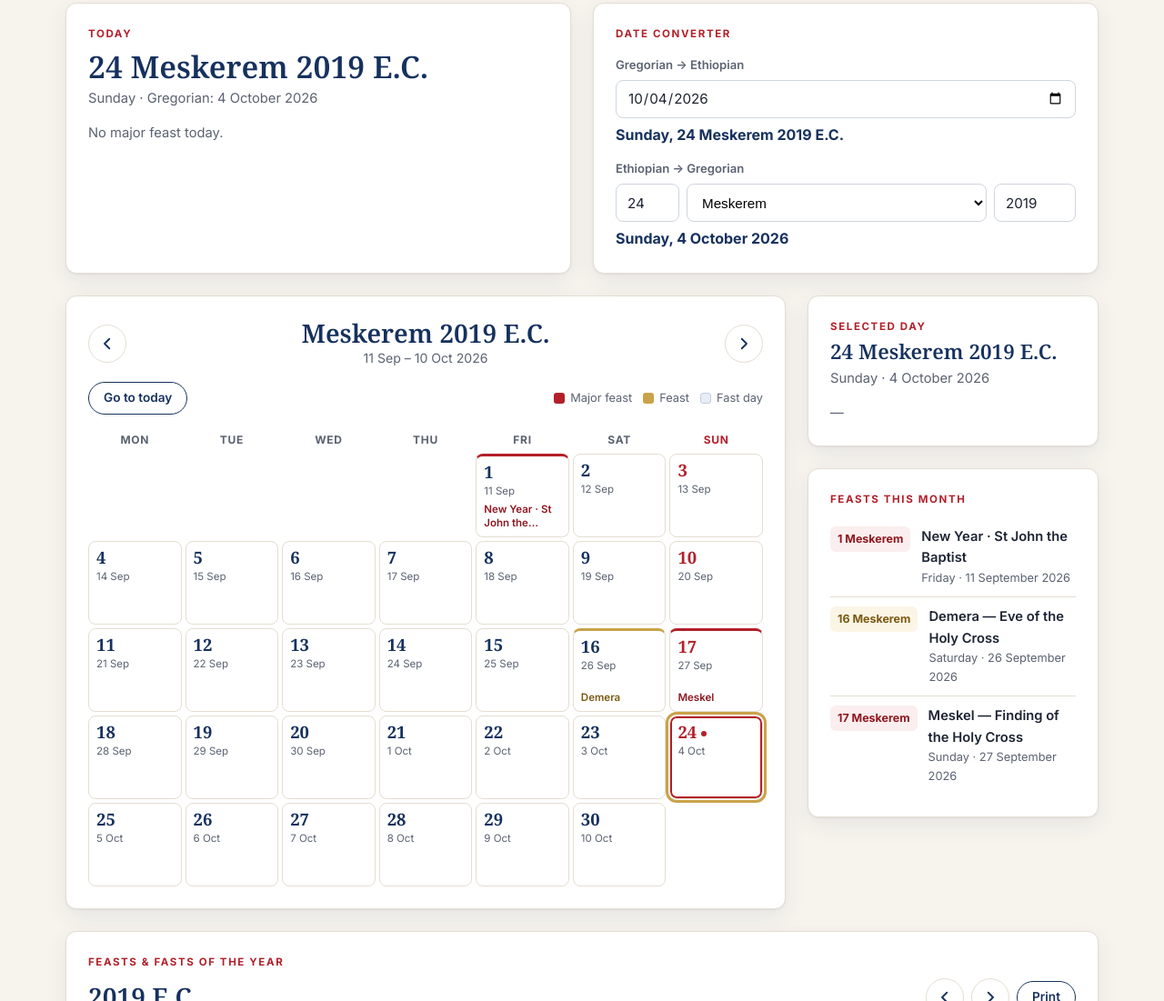
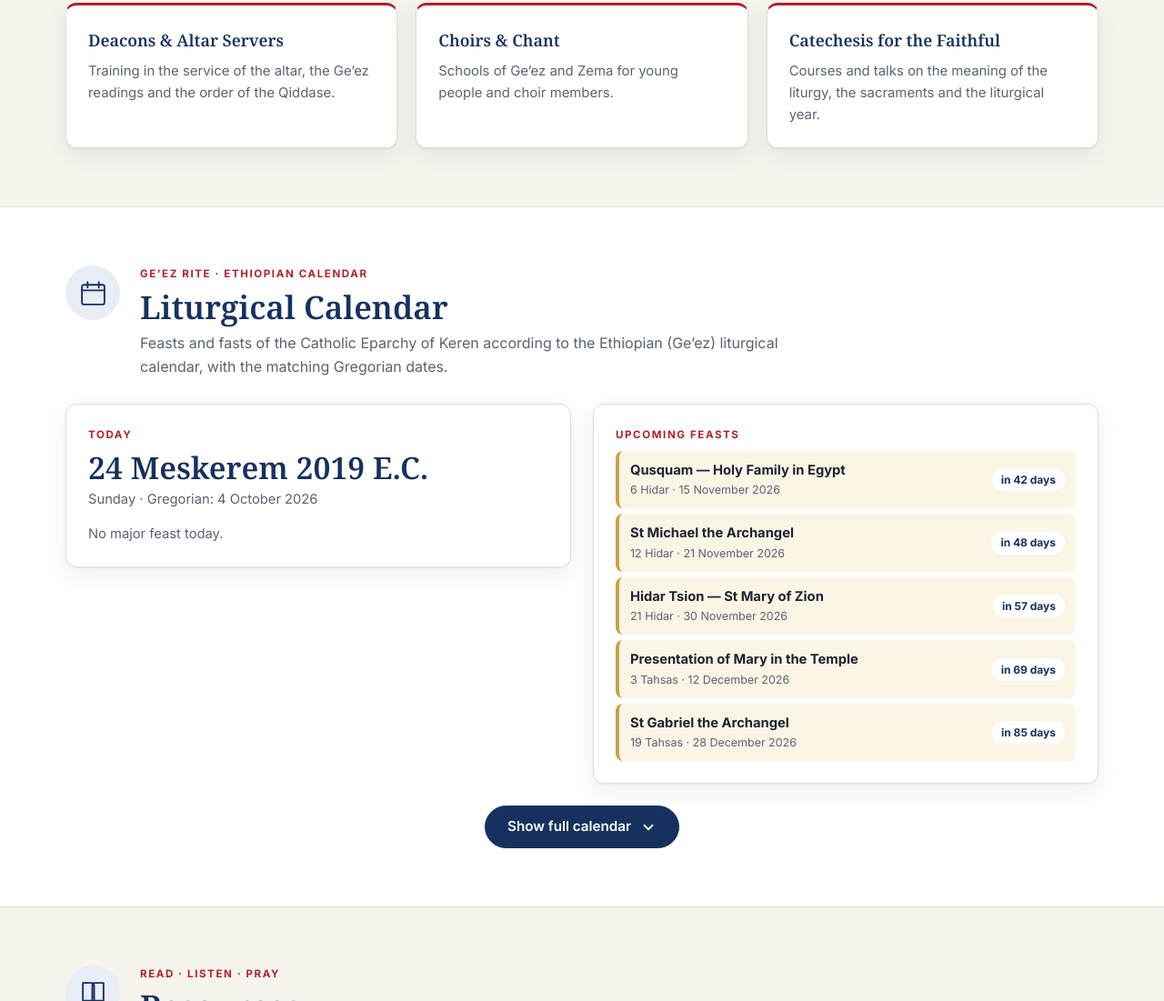
Before and after one commit to Tewelde88/cek-website, a plain HTML site: page liturgy.html in a window 1280 px wide. Shown: the part 1699-2800 px from the top of the page at 91% size. Drawn offline with Linux system fonts and the light colour scheme.

Commit message:
Liturgy: move calendar before Resources; compact view with Show full calendar
Compact view shows today and the next 5 feasts with countdown; clicking a feast or the button opens converter, month view and year list.

Co-Authored-By: Claude Opus 5.5 <noreply@anthropic.com>

```diff
--- a/css/liturgy.css
+++ b/css/liturgy.css
@@ -63,3 +63,38 @@ html[lang="ti"] .lit-card h3{font-family:var(--ethiopic-serif)}
   .subnav{display:none}
   .lit-section{border:0;padding:0}
 }
+
+/* ---------- Calendar: compact view + "Show full calendar" ---------- */
+.cal-compact{display:grid;gap:clamp(16px,2vw,24px);grid-template-columns:repeat(auto-fit,minmax(min(100%,320px),1fr));align-items:start}
+.upcoming{list-style:none;margin-top:8px;display:grid;gap:6px}
+.up-btn{
+  width:100%;display:flex;align-items:center;justify-content:space-between;gap:12px;padding:10px 12px;
+  border:0;border-left:4px solid var(--gold);border-radius:var(--radius-sm);background:#fbf5e6;text-align:left;cursor:pointer;
+  transition:transform .15s,box-shadow .15s;
+}
+.up-btn:hover{transform:translateX(2px);box-shadow:var(--shadow)}
+.upcoming .rank-major .up-btn{border-left-color:var(--red);background:#fbeeee}
+.upcoming .rank-fast .up-btn{border-left-color:var(--navy);background:var(--navy-soft)}
+.up-body{display:flex;flex-direction:column;min-width:0}
+.up-body strong{font-size:.92rem;color:var(--ink)}
+.up-date{font-size:.78rem;color:var(--muted)}
+.up-when{flex:none;font-size:.75rem;font-weight:700;color:var(--navy);background:#fff;border-radius:999px;padding:3px 10px;white-space:nowrap}
+.upcoming .rank-major .up-when{color:var(--red-dark)}
+
+.cal-toggle-row{display:flex;justify-content:center;margin-top:clamp(16px,2vw,24px)}
+.cal-toggle{
+  display:inline-flex;align-items:center;gap:10px;min-height:46px;padding:10px 24px;border-radius:999px;cursor:pointer;
+  border:1px solid var(--navy);background:var(--navy);color:#fff;font-weight:600;font-size:.95rem;transition:background-color .2s;
+}
+.cal-toggle:hover{background:var(--navy-dark)}
+.cal-toggle svg{width:18px;height:18px;fill:none;stroke:currentColor;stroke-width:2.4;stroke-linecap:round;stroke-linejoin:round;transition:transform .25s}
+.cal-toggle .when-open{display:none}
+.cal-toggle[aria-expanded="true"]{background:#fff;color:var(--navy)}
+.cal-toggle[aria-expanded="true"] .when-open{display:inline}
+.cal-toggle[aria-expanded="true"] .when-closed{display:none}
+.cal-toggle[aria-expanded="true"] svg{transform:rotate(180deg)}
+.cal-full{margin-top:clamp(16px,2vw,24px);animation:calOpen .3s ease}
+@keyframes calOpen{from{opacity:0;transform:translateY(-6px)}to{opacity:1;transform:none}}
+.cal-full .cal-top{grid-template-columns:minmax(0,1fr)}
+@media (min-width:760px){ .cal-full .conv-card{display:grid;grid-template-columns:1fr 1fr;gap:0 24px;align-items:start} .cal-full .conv-card > .eyebrow{grid-column:1/-1} }
+@media print{ body.print-cal .cal-compact,body.print-cal .cal-toggle-row{display:none !important} .cal-full[hidden]{display:block !important} }
--- a/js/calendar.js
+++ b/js/calendar.js
@@ -137,6 +137,7 @@ const NAMES = {
     era: 'E.C.', gr: 'Gregorian', et: 'Ethiopian',
     today: 'Today', fastDay: 'Fast day', none: 'No feasts this month.', noFeast: 'No major feast today.',
     invalid: 'Please enter a valid date.', range: '–', dayOf: 'days',
+    soon: { today: 'Today', tomorrow: 'Tomorrow', inDays: n => `in ${n} days` },
     feasts: {
       newyear: 'New Year · St John the Baptist', demera: 'Demera — Eve of the Holy Cross',
       meskel: 'Meskel — Finding of the Holy Cross', qusquam: 'Qusquam — Holy Family in Egypt',
@@ -166,6 +167,7 @@ const NAMES = {
     era: 'ዓ.ም.', gr: 'ግሪጎርያን', et: 'ግእዝ',
     today: 'ሎሚ', fastDay: 'መዓልቲ ጾም', none: 'ኣብዚ ወርሒ በዓል የለን።', noFeast: 'ሎሚ ዓቢ በዓል የለን።',
     invalid: 'በጃኹም ቅኑዕ ዕለት ኣእትዉ።', range: '–', dayOf: 'መዓልቲ',
+    soon: { today: 'ሎሚ', tomorrow: 'ጽባሕ', inDays: n => `ድሕሪ ${n} መዓልቲ` },
     feasts: {
       newyear: 'ርእሰ ዓመት · ቅዱስ ዮሓንስ', demera: 'ደመራ', meskel: 'መስቀል — ርክበ መስቀል',
       qusquam: 'ደብረ ቍስቋም', michael: 'ቅዱስ ሚካኤል', tsion: 'ሕዳር ጽዮን', baata: 'በኣታ ማርያም',
@@ -267,6 +269,50 @@ function renderMonth(){
   if (!count) list.appendChild(el('li', 'muted', N().none));
 }
 
+// Compact view: the next feasts from today (with a countdown)
+const UPCOMING_COUNT = 5;
+function renderUpcoming(){
+  const ul = $('upcoming'); if (!ul) return;
+  ul.replaceChildren();
+  let found = 0;
+  for (let j = todayJ; j < todayJ + 400 && found < UPCOMING_COUNT; j++){
+    infoFor(j).feasts.forEach(f => {
+      if (found >= UPCOMING_COUNT) return;
+      const n = j - todayJ, et = jdnToEt(j), g = jdnToGr(j);
+      const li = el('li', 'rank-' + f.rank);
+      const when = el('span', 'up-when', n === 0 ? N().soon.today : n === 1 ? N().soon.tomorrow : N().soon.inDays(n));
+      const body = el('span', 'up-body');
+      body.appendChild(el('strong', '', N().feasts[f.key]));
+      body.appendChild(el('span', 'up-date', `${fmtEt(et, false)} · ${fmtGr(g)}`));
+      const btn = el('button', 'up-btn'); btn.type = 'button';
+      btn.appendChild(body); btn.appendChild(when);
+      btn.addEventListener('click', () => openFullAt(j));
+      li.appendChild(btn);
+      ul.appendChild(li); found++;
+    });
+  }
+}
+
+// "Show full calendar" / "Show less"
+const toggle = $('cal-toggle'), full = $('cal-full');
+function setFull(open){
+  if (!toggle || !full) return;
+  full.hidden = !open;
+  toggle.setAttribute('aria-expanded', String(open));
+}
+if (toggle) toggle.addEventListener('click', () => {
+  const open = toggle.getAttribute('aria-expanded') !== 'true';
+  setFull(open);
+  if (!open) document.getElementById('calendar').scrollIntoView({ block: 'start' });
+});
+// Clicking an upcoming feast opens the full calendar on that day
+function openFullAt(j){
+  const et = jdnToEt(j);
+  state.y = et.y; state.m = et.m; state.sel = j;
+  renderMonth(); renderDay(); renderYear(); setFull(true);
+  document.querySelector('.month-card').scrollIntoView({ behavior: 'smooth', block: 'start' });
+}
+
 function renderDay(){
   const j = state.sel, et = jdnToEt(j), g = jdnToGr(j);
   $('day-et').textContent = fmtEt(et);
@@ -332,7 +378,7 @@ function go(dm){
   if (state.y === todayEt.y && state.m === todayEt.m) state.sel = todayJ;
   renderMonth(); renderDay(); if (yearChanged) renderYear();
 }
-function renderAll(){ fillConverter(); renderToday(); renderMonth(); renderDay(); renderYear(); convertGr(); convertEt(); }
+function renderAll(){ fillConverter(); renderToday(); renderUpcoming(); renderMonth(); renderDay(); renderYear(); convertGr(); convertEt(); }
 
 $('cal-prev').addEventListener('click', () => go(-1));
 $('cal-next').addEventListener('click', () => go(1));
--- a/js/translations.js
+++ b/js/translations.js
@@ -103,6 +103,9 @@ const TRANSLATIONS = {
     "cal.col.fast":    "ጾም",
     "cal.col.len":     "ንውሓት",
     "cal.fasts":       "ወቕቲ ጾም",
+    "cal.upcoming":    "ዝመጽኡ በዓላት",
+    "cal.more":        "ምሉእ ዓውደ-ኣዋርሕ ርኣዩ",
+    "cal.less":        "ኣሕጽሩ",
     "cal.note":        "ፋሲካን ኣብኡ ዝምርኮሱ በዓላትን ብባሕረ ሓሳብ (ኣሌክሳንድርያዊ ቍጽሪ) ብኸምቲ ኣብያተ ክርስቲያናት ኢትዮጵያን ኤርትራን ዝጥቀማሉ ይሕሰቡ። ከባብያዊ ኣከባብራ ክፈላለ ይኽእል እዩ — በጃኹም ምልክታታት ቍምስናኹም ተኸተሉ።",
 
     /* Liturgy page (liturgy.html) */
--- a/liturgy.html
+++ b/liturgy.html
@@ -86,8 +86,8 @@
       <ul>
         <li><a href="#divine-liturgy" data-i18n="lit.nav.dl">Divine Liturgy</a></li>
         <li><a href="#divine-office" data-i18n="lit.nav.do">Divine Office</a></li>
+        <li><a href="#formation" data-i18n="lit.nav.form">Liturgical Formation</a></li>
         <li><a href="#calendar" data-i18n="lit.nav.cal">Liturgical Calendar</a></li>
-        <li><a href="#formation" data-i18n="lit.nav.form">Liturgical Formation</a></li>
         <li><a href="#resources" data-i18n="lit.nav.res">Resources</a></li>
       </ul>
     </div>
@@ -150,8 +150,36 @@
     </div>
   </section>
 
-  <!-- ================= 3. LITURGICAL CALENDAR ================= -->
-  <section class="lit-section" id="calendar">
+  <!-- ================= 3. LITURGICAL FORMATION ================= -->
+  <section class="lit-section" id="formation">
+    <div class="wrap">
+      <header class="lit-head">
+        <span class="lit-icon" aria-hidden="true"><svg viewBox="0 0 32 32"><path d="M3 12l13-6 13 6-13 6z"/><path d="M8 14.5V21c0 2 4 4 8 4s8-2 8-4v-6.5M29 12v8"/></svg></span>
+        <div>
+          <p class="eyebrow eyebrow-red" data-i18n="lit.form.eyebrow">Learning to Celebrate</p>
+          <h2 class="section-title" data-i18n="lit.nav.form">Liturgical Formation</h2>
+          <p class="lit-lead" data-i18n="lit.form.lead">Liturgical formation helps the whole People of God to celebrate with understanding, devotion and active participation.</p>
+        </div>
+      </header>
+      <div class="lit-cards">
+        <article class="lit-card">
+          <h3 data-i18n="lit.form.c1.t">Deacons &amp; Altar Servers</h3>
+          <p data-i18n="lit.form.c1.p">Training in the service of the altar, the Ge’ez readings and the order of the Qiddase.</p>
+        </article>
+        <article class="lit-card">
+          <h3 data-i18n="lit.form.c2.t">Choirs &amp; Chant</h3>
+          <p data-i18n="lit.form.c2.p">Schools of Ge’ez and Zema for young people and choir members.</p>
+        </article>
+        <article class="lit-card">
+          <h3 data-i18n="lit.form.c3.t">Catechesis for the Faithful</h3>
+          <p data-i18n="lit.form.c3.p">Courses and talks on the meaning of the liturgy, the sacraments and the liturgical year.</p>
+        </article>
+      </div>
+    </div>
+  </section>
+
+  <!-- ================= 4. LITURGICAL CALENDAR ================= -->
+  <section class="lit-section alt" id="calendar">
     <div class="wrap">
       <header class="lit-head">
         <span class="lit-icon" aria-hidden="true"><svg viewBox="0 0 32 32"><rect x="4" y="7" width="24" height="21" rx="2"/><path d="M4 13h24M10 4v6M22 4v6"/></svg></span>
@@ -162,15 +190,30 @@
         </div>
       </header>
     </div>
-  <!-- ================= TODAY + DATE CONVERTER ================= -->
-  <section class="wrap cal-top">
+  <!-- ===== Compact view: today + next feasts. "Show full calendar" opens the rest. ===== -->
+  <div class="wrap cal-compact">
     <article class="card today-card">
       <p class="eyebrow eyebrow-red" data-i18n="cal.today">Today</p>
       <p class="today-et" id="today-et"></p>
       <p class="today-sub"><span id="today-wd"></span> · <span id="today-gr"></span></p>
       <ul class="feast-lines" id="today-feast"></ul>
     </article>
+    <article class="card upcoming-card">
+      <p class="eyebrow eyebrow-red" data-i18n="cal.upcoming">Upcoming feasts</p>
+      <ul class="upcoming" id="upcoming"></ul>
+    </article>
+  </div>
+  <div class="wrap cal-toggle-row">
+    <button type="button" class="cal-toggle" id="cal-toggle" aria-expanded="false" aria-controls="cal-full">
+      <span class="when-closed" data-i18n="cal.more">Show full calendar</span>
+      <span class="when-open" data-i18n="cal.less">Show less</span>
+      <svg viewBox="0 0 24 24" aria-hidden="true"><path d="M6 9l6 6 6-6"/></svg>
+    </button>
+  </div>
 
+  <!-- ===== Full calendar: converter, month view, whole year (hidden until opened) ===== -->
+  <div class="cal-full" id="cal-full" hidden>
+  <section class="wrap cal-top">
     <article class="card conv-card">
       <p class="eyebrow eyebrow-red" data-i18n="cal.conv">Date Converter</p>
       <div class="conv-row">
@@ -257,34 +300,7 @@
       <p class="cal-note" data-i18n="cal.note">Easter (Fasika) and the feasts that depend on it are calculated with the Alexandrian computus used by the Ethiopian and Eritrean Churches. Local observances may differ — please follow the announcements of your parish.</p>
     </article>
   </section>
-  </section>
-
-  <!-- ================= 4. LITURGICAL FORMATION ================= -->
-  <section class="lit-section alt" id="formation">
-    <div class="wrap">
-      <header class="lit-head">
-        <span class="lit-icon" aria-hidden="true"><svg viewBox="0 0 32 32"><path d="M3 12l13-6 13 6-13 6z"/><path d="M8 14.5V21c0 2 4 4 8 4s8-2 8-4v-6.5M29 12v8"/></svg></span>
-        <div>
-          <p class="eyebrow eyebrow-red" data-i18n="lit.form.eyebrow">Learning to Celebrate</p>
-          <h2 class="section-title" data-i18n="lit.nav.form">Liturgical Formation</h2>
-          <p class="lit-lead" data-i18n="lit.form.lead">Liturgical formation helps the whole People of God to celebrate with understanding, devotion and active participation.</p>
-        </div>
-      </header>
-      <div class="lit-cards">
-        <article class="lit-card">
-          <h3 data-i18n="lit.form.c1.t">Deacons &amp; Altar Servers</h3>
-          <p data-i18n="lit.form.c1.p">Training in the service of the altar, the Ge’ez readings and the order of the Qiddase.</p>
-        </article>
-        <article class="lit-card">
-          <h3 data-i18n="lit.form.c2.t">Choirs &amp; Chant</h3>
-          <p data-i18n="lit.form.c2.p">Schools of Ge’ez and Zema for young people and choir members.</p>
-        </article>
-        <article class="lit-card">
-          <h3 data-i18n="lit.form.c3.t">Catechesis for the Faithful</h3>
-          <p data-i18n="lit.form.c3.p">Courses and talks on the meaning of the liturgy, the sacraments and the liturgical year.</p>
-        </article>
-      </div>
-    </div>
+  </div><!-- /cal-full -->
   </section>
 
   <!-- ================= 5. RESOURCES ================= -->
```
